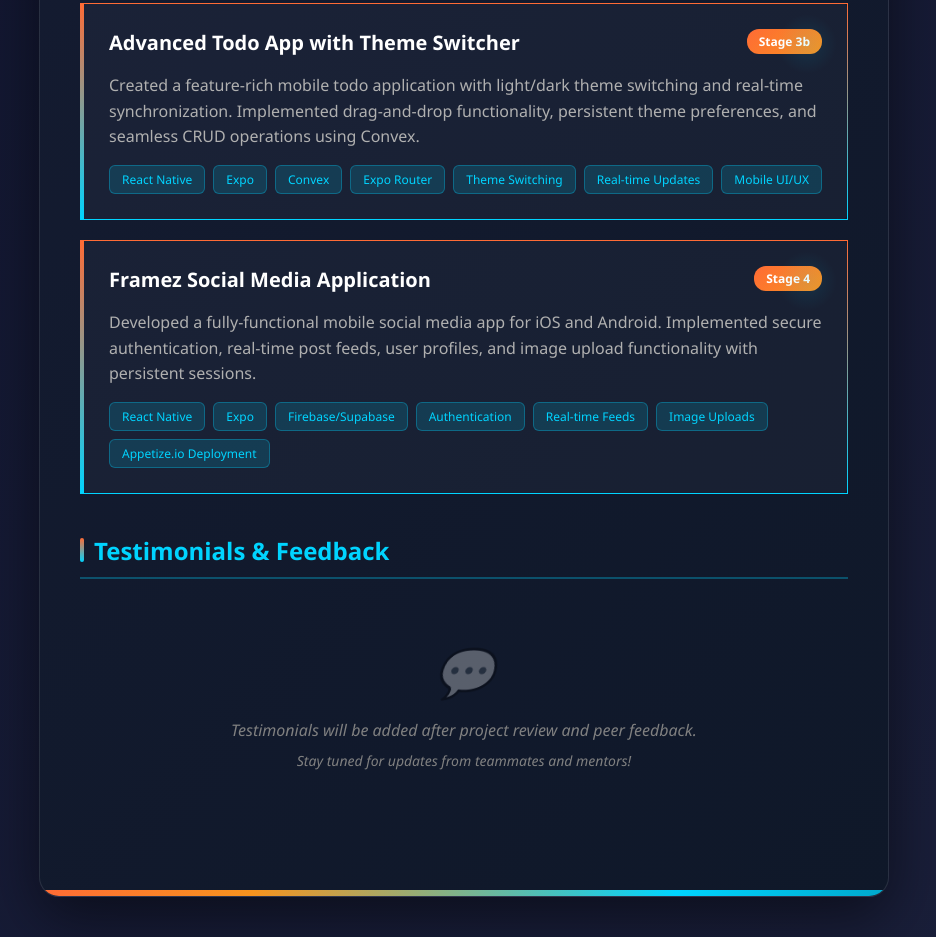
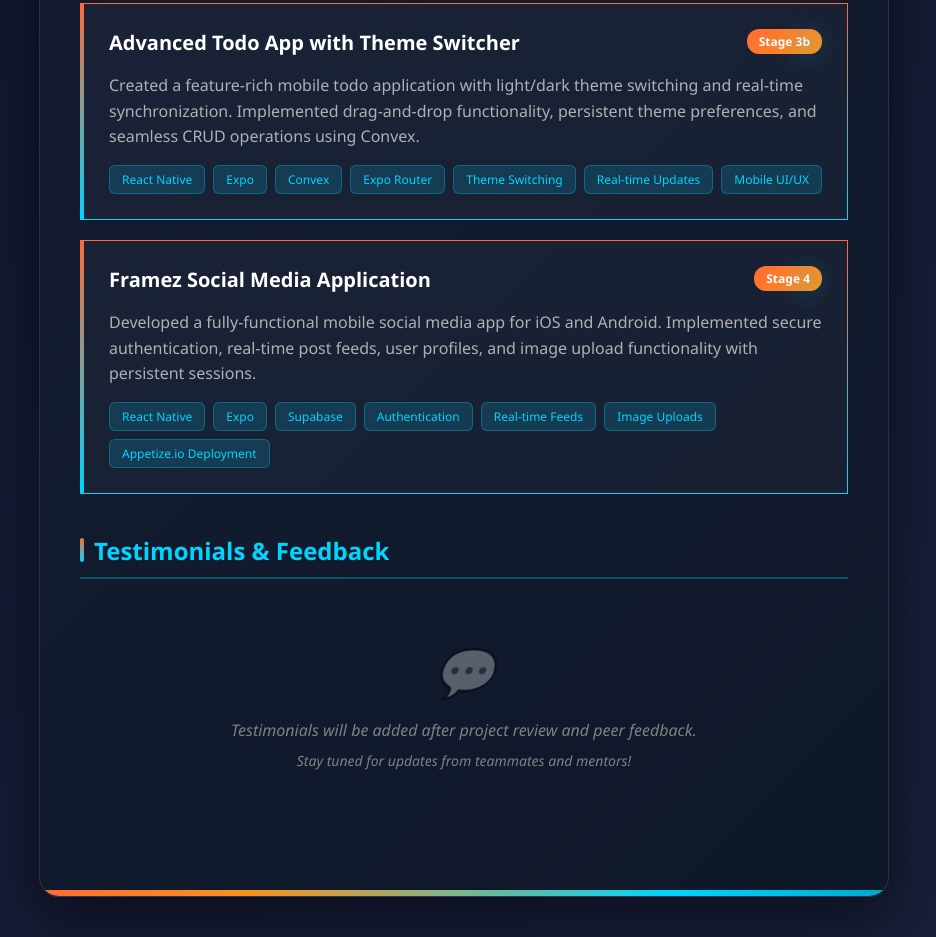
Before and after one commit to ALADETAN-IFE/Hng-Frontend-Resume, a plain HTML site: page index.html in a window 1280 px wide. Shown: the part 2494-3431 px from the top of the page, without its empty margins (176-1112 px from the left). Drawn offline with Linux system fonts and the light colour scheme.

Commit message:
Update tech stack in index.html to reflect the removal of Firebase and the inclusion of Supabase.

```diff
--- a/index.html
+++ b/index.html
@@ -603,7 +603,7 @@
                     <div class="tech-stack">
                         <span class="tech-tag">React Native</span>
                         <span class="tech-tag">Expo</span>
-                        <span class="tech-tag">Firebase/Supabase</span>
+                        <span class="tech-tag">Supabase</span>
                         <span class="tech-tag">Authentication</span>
                         <span class="tech-tag">Real-time Feeds</span>
                         <span class="tech-tag">Image Uploads</span>
```
